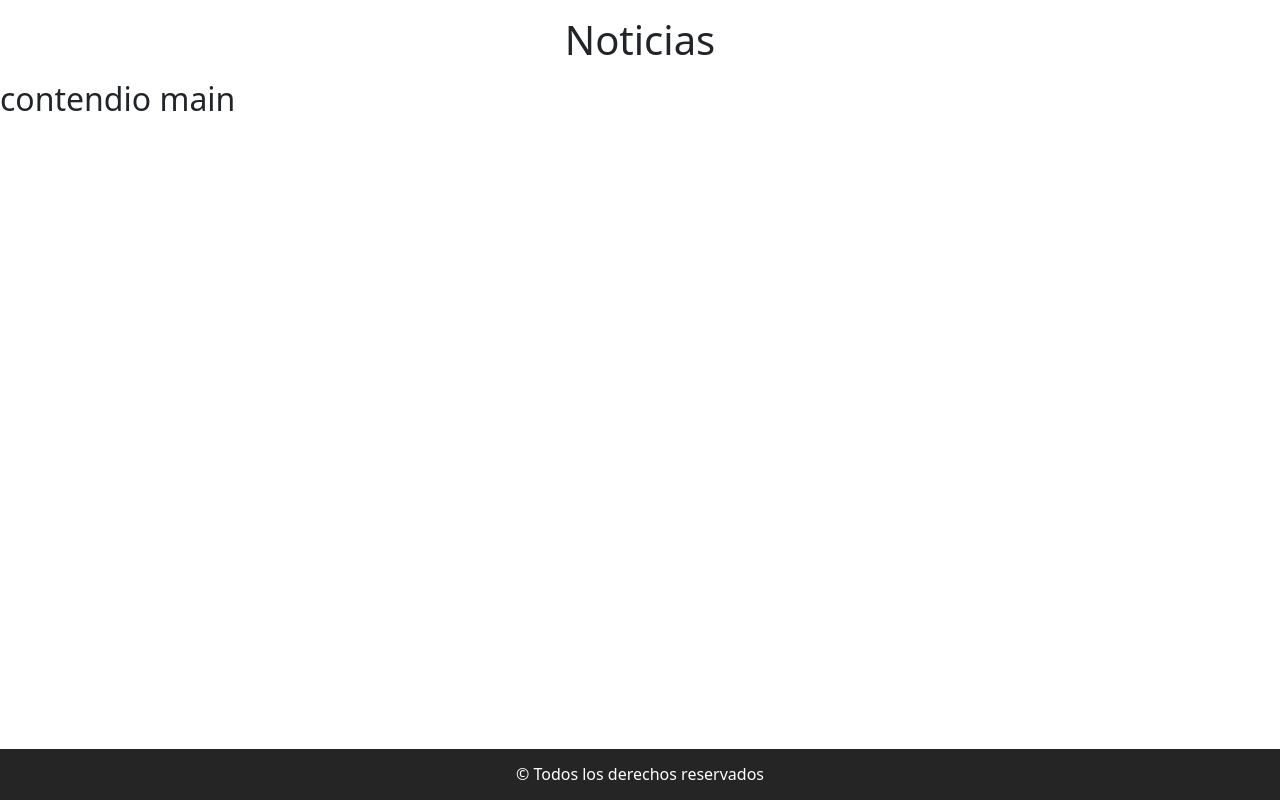
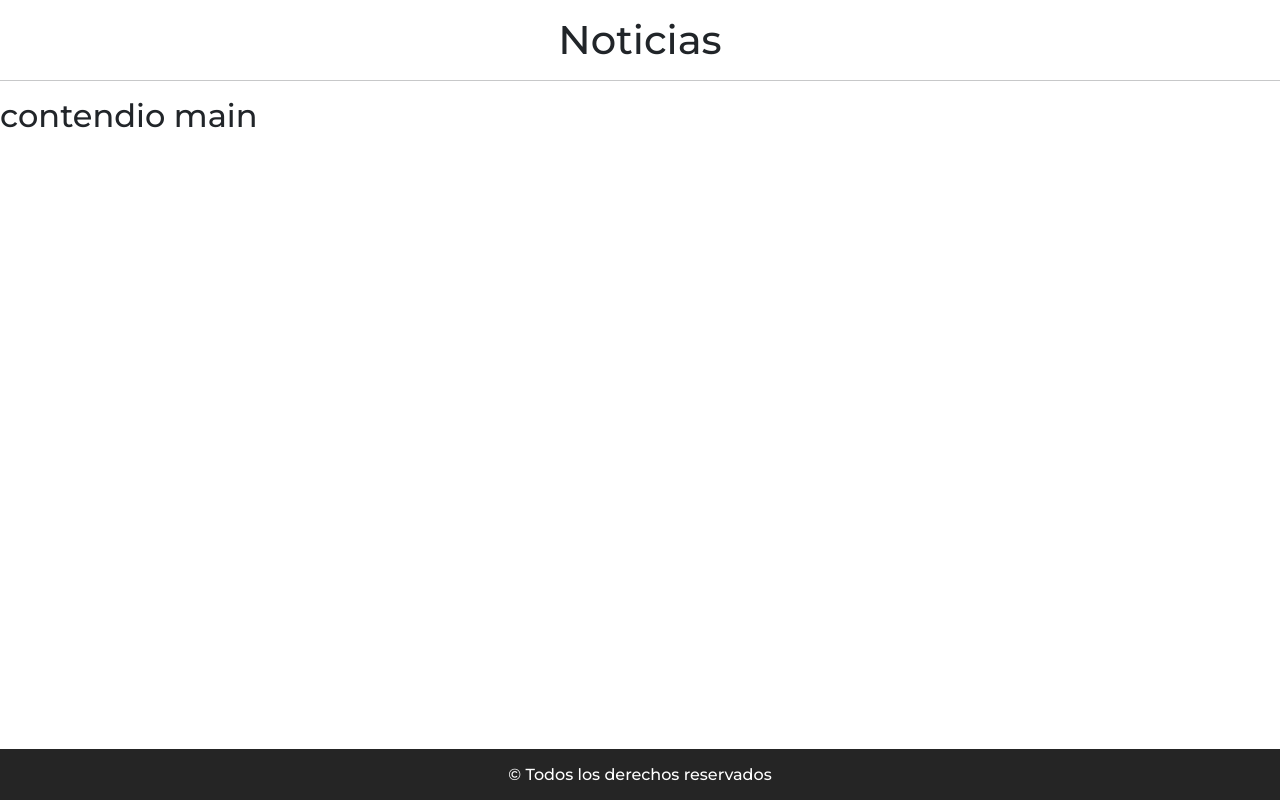
Before and after one commit to MauroRomo1/web-de-noticias, a React (Vite) app: page / in a window 1280 px wide. Built offline with nearby package versions, Linux system fonts and the light colour scheme.

Commit message:
creando el componente Titulo y agregando el font de Montserrat

```diff
--- a/src/App.css
+++ b/src/App.css
@@ -1,7 +1,10 @@
+@import url("https://fonts.googleapis.com/css2?family=Montserrat:wght@500&display=swap");
+
 #root {
   display: flex;
   flex-direction: column;
   min-height: 100vh;
+  font-family: "Montserrat", sans-serif;
 }
 
 footer {
--- a/src/App.jsx
+++ b/src/App.jsx
@@ -1,11 +1,12 @@
 import "bootstrap/dist/css/bootstrap.min.css";
 import "./App.css";
+import Titulo from "./components/Titulo";
 
 function App() {
   return (
     <>
       <header>
-        <h1 className="text-center my-3">Noticias</h1>
+        <Titulo />
       </header>
       <main>
         <h2>contendio main</h2>
--- /dev/null
+++ b/src/components/Titulo.jsx
@@ -0,0 +1,10 @@
+const Titulo = () => {
+  return (
+    <>
+      <h1 className="text-center my-3">Noticias</h1>
+      <hr />
+    </>
+  );
+};
+
+export default Titulo;
```
